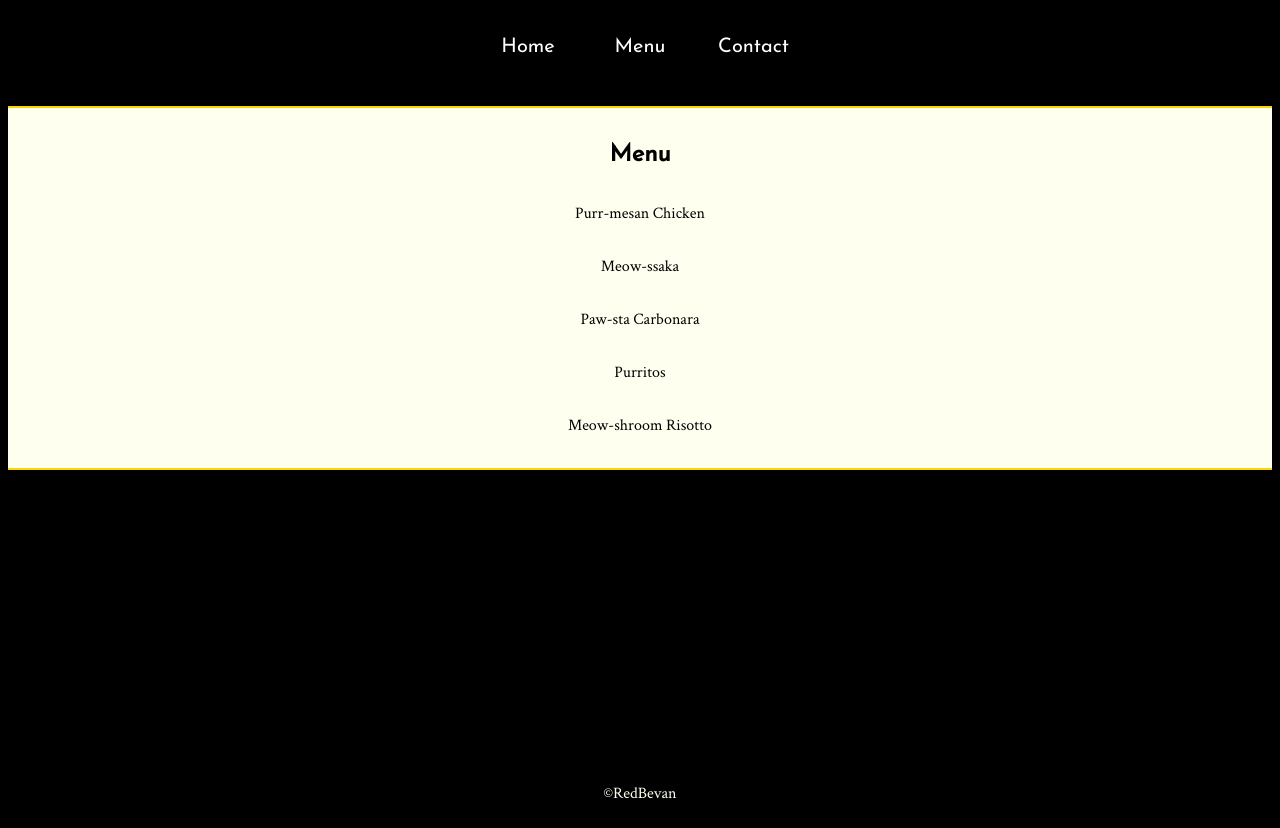
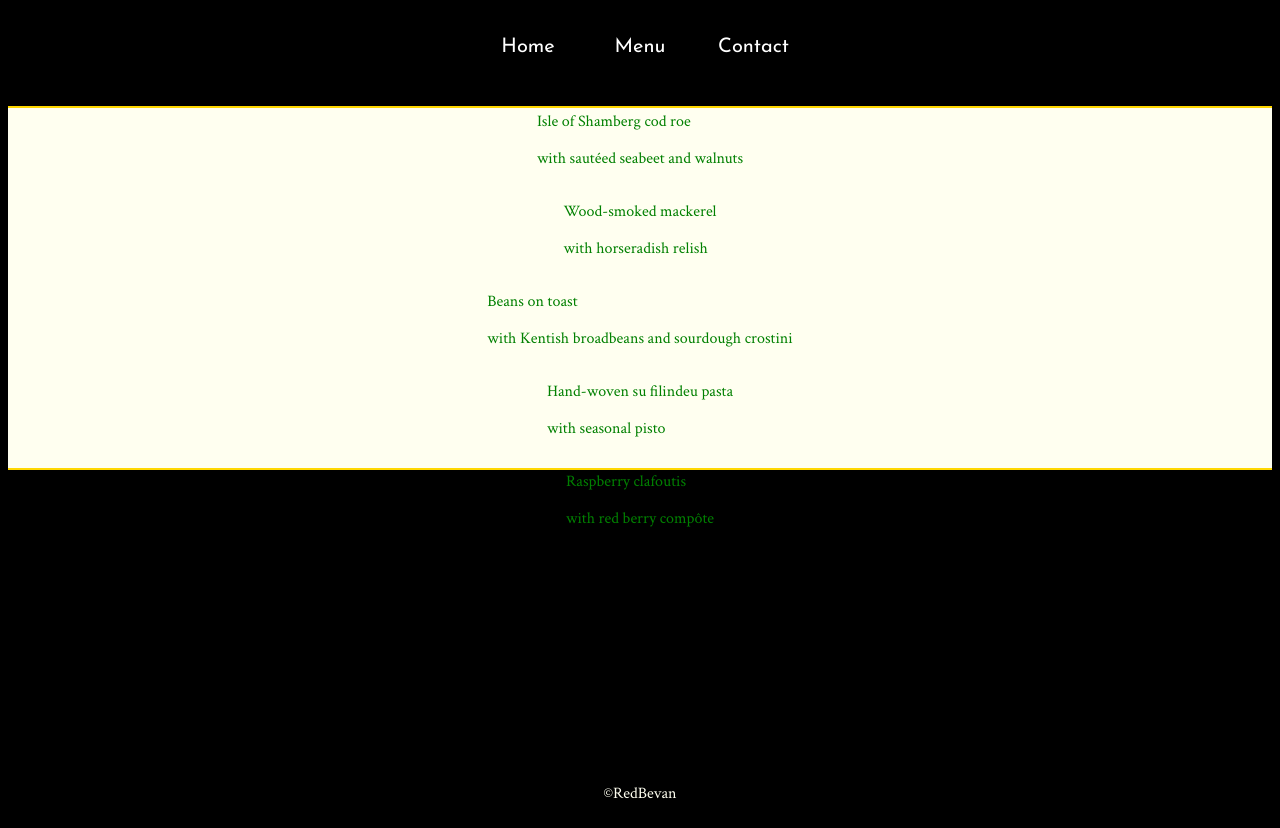
Before and after one commit to RedBevan/restaurant-page, a website built with webpack: page dist/index.html in a window 1280 px wide. Both pictures are taken after a click on the button "Menu". Shown: the part 64-892 px from the top of the page. Built offline with nearby package versions, Linux system fonts and the light colour scheme; files whose address does not match are found by name.

Commit message:
Add factory function to menuLoad module

```diff
--- a/src/homeLoad.js
+++ b/src/homeLoad.js
@@ -6,20 +6,25 @@ function homeLoad() {
     contentDiv.removeChild(contentDiv.lastChild);
   }
 
+  const textDiv = document.createElement("div");
+  textDiv.setAttribute("id", "textDiv");
+
   const homeHeader = document.createElement("h2");
-  homeHeader.textContent = "The purr-suit of culinary happiness";
+  homeHeader.textContent = "An experience to savour.";
 
   const paraOne = document.createElement("p");
   paraOne.textContent =
-    "Paws for a while at El Gato Negro, and let us whisker up a treat for you and your feline friends.";
+    "El Gato Negro offers an elegant dining experience with natural, sustainable food from local producers. Our versatile approach to flavours has led us to create some truly standout dishes that you will love.";
 
   const paraTwo = document.createElement("p");
   paraTwo.textContent =
-    "Serving all of your cat's favourite dishes and with eminently scratchable furniture.";
+    "Since opening in 2019, our small team has won multiple awards including Best Tastes of Southern England, the UK Food Awards and the BBC Bites Award three times running.";
 
-  contentDiv.appendChild(homeHeader);
-  contentDiv.appendChild(paraOne);
-  contentDiv.appendChild(paraTwo);
+  textDiv.appendChild(homeHeader);
+  textDiv.appendChild(paraOne);
+  textDiv.appendChild(paraTwo);
+
+  contentDiv.appendChild(textDiv);
 
   return contentDiv;
 }
--- a/src/menuLoad.js
+++ b/src/menuLoad.js
@@ -1,4 +1,5 @@
 function menuLoad() {
+  console.log("Hi there");
   const contentDiv = document.querySelector("#contentDiv");
 
   // Remove all child elements of contentDiv
@@ -8,28 +9,58 @@ function menuLoad() {
 
   // Add menu header
   const menuHeader = document.createElement("h2");
-  menuHeader.textContent = "Menu";
+  menuHeader.textContent = "Tasting menu";
   contentDiv.appendChild(menuHeader);
 
-  const itemOne = document.createElement("p");
-  itemOne.textContent = "Purr-mesan Chicken";
-  contentDiv.appendChild(itemOne);
+  // Menu item factory
+  const menuFactory = (item, description) => {
+    const testFunction = () => console.log("New menu item!");
+    const addToMenu = () => {
+      let itemDiv = document.createElement("div");
+      itemDiv.setAttribute("class", "menuItem");
+      let menuTitle = document.createElement("p");
+      menuTitle.setAttribute("class", "menuTitle");
+      let menuDescription = document.createElement("p");
+      menuDescription.setAttribute("class", "menuDescription");
 
-  const itemTwo = document.createElement("p");
-  itemTwo.textContent = "Meow-ssaka";
-  contentDiv.appendChild(itemTwo);
+      menuTitle.textContent = item;
+      menuDescription.textContent = description;
 
-  const itemThree = document.createElement("p");
-  itemThree.textContent = "Paw-sta Carbonara";
-  contentDiv.appendChild(itemThree);
+      itemDiv.appendChild(menuTitle);
+      itemDiv.appendChild(menuDescription);
+      contentDiv.appendChild(itemDiv);
+    };
 
-  const itemFour = document.createElement("p");
-  itemFour.textContent = "Purritos";
-  contentDiv.appendChild(itemFour);
+    return { item, description, testFunction, addToMenu };
+  };
 
-  const itemSix = document.createElement("p");
-  itemSix.textContent = "Meow-shroom Risotto";
-  contentDiv.appendChild(itemSix);
+  const itemOne = menuFactory(
+    "Isle of Shamberg cod roe",
+    "with sautéed seabeet and walnuts"
+  );
+  itemOne.testFunction();
+  itemOne.addToMenu();
+
+  const itemTwo = menuFactory(
+    "Wood-smoked mackerel",
+    "with horseradish relish"
+  );
+  itemTwo.addToMenu();
+
+  const itemThree = menuFactory(
+    "Beans on toast",
+    "with Kentish broadbeans and sourdough crostini"
+  );
+  itemThree.addToMenu();
+
+  const itemFour = menuFactory(
+    "Hand-woven su filindeu pasta",
+    "with seasonal pisto"
+  );
+  itemFour.addToMenu();
+
+  const itemFive = menuFactory("Raspberry clafoutis", "with red berry compôte");
+  itemFive.addToMenu();
 
   return contentDiv;
 }
--- a/src/style.css
+++ b/src/style.css
@@ -82,6 +82,19 @@ h2 {
   border-bottom: 2px solid gold;
 }
 
+#textDiv {
+  width: 80vw;
+
+  display: flex;
+  flex-direction: column;
+  align-items: center;
+  justify-content: center;
+}
+
+#contentDiv > .menuItem {
+  color: green;
+}
+
 #footerDiv {
   height: 350px;
   display: flex;
```
Also changed, not shown: dist/main.js.
